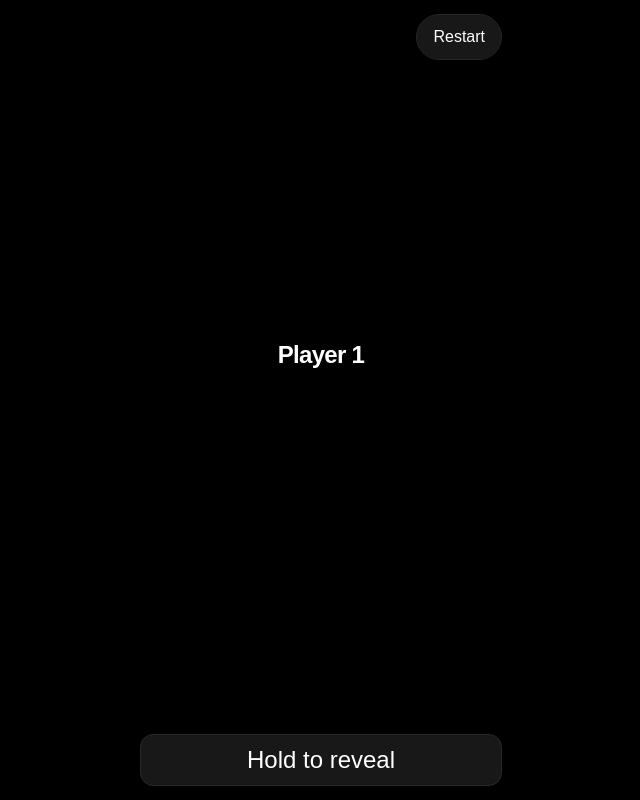
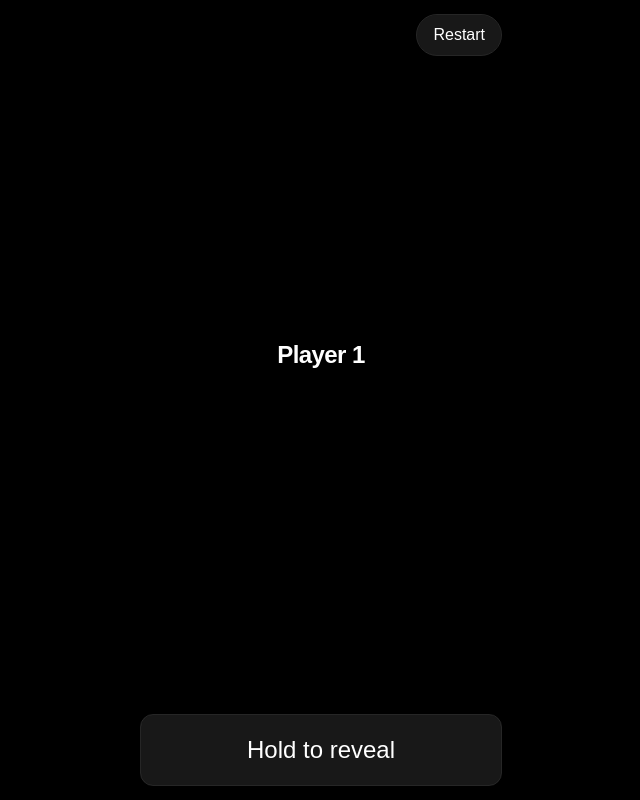
Before and after one commit to casicodes/imposter, a Next.js app: page / in a window 1280 px wide. Both pictures are taken after a click on the button "Start". Shown: the whole page, without its empty margins (319-959 px from the left). Built offline with nearby package versions, Linux system fonts and the light colour scheme; no server answers; a web font is replaced by a local one.

Commit message:
fix tracking

```diff
--- a/components/PlayerScreen.tsx
+++ b/components/PlayerScreen.tsx
@@ -168,8 +168,8 @@ export function PlayerScreen({
             aria-hidden={revealed}
           >
             <h1
-              className={`tracking-[-0.03em] text-white ${holdCountdown !== null
-                ? "text-[72px] font-bold leading-none tabular-nums tracking-tighter"
+              className={`tracking-tight text-white ${holdCountdown !== null
+                ? "text-[72px] font-bold leading-none tabular-nums tracking-tight"
                 : "text-[24px] font-semibold leading-10"
                 }`}
             >
@@ -261,7 +261,7 @@ export function PlayerScreen({
               >
                 😈
               </motion.span>
-              <h1 className="text-[24px] font-semibold leading-10 tracking-[-0.03em] text-white">
+              <h1 className="text-[24px] font-semibold leading-10 tracking-tight text-white">
                 You are the imposter
               </h1>
               <motion.p
@@ -298,7 +298,7 @@ export function PlayerScreen({
             style={{ transformOrigin: "center" }}
             aria-hidden={!revealed || isImposter}
           >
-            <h1 className="capitalize text-[48px] font-semibold leading-none tracking-[-0.03em] text-white">
+            <h1 className="capitalize text-[48px] font-semibold leading-none tracking-tight text-white">
               {word}
             </h1>
             <motion.p
@@ -343,7 +343,7 @@ export function PlayerScreen({
           <button
             type="button"
             onClick={onExitToSetup}
-            className={`flex shrink-0 items-center justify-center rounded-full bg-[#181818] px-4 py-2.5 font-medium text-white ${outlineSubtle}`}
+            className={`flex h-10 shrink-0 items-center justify-center rounded-full bg-[#181818] px-4 font-medium text-white ${outlineSubtle}`}
           >
             Restart
           </button>
@@ -355,7 +355,7 @@ export function PlayerScreen({
           {!revealed ? (
             <button
               type="button"
-              className={`reveal-hold-btn flex h-[50px] w-full items-center justify-center rounded-xl bg-[#181818] text-2xl font-medium leading-[22px] text-white ${outlineSubtle} ${pressingReveal ? "reveal-hold-btn--pressing" : ""}`}
+              className={`reveal-hold-btn flex h-[70px] w-full items-center justify-center rounded-xl bg-[#181818] text-2xl font-medium leading-[22px] text-white ${outlineSubtle} ${pressingReveal ? "reveal-hold-btn--pressing" : ""}`}
               aria-label="Hold to reveal your role"
               onPointerDown={(e) => {
                 e.currentTarget.setPointerCapture(e.pointerId);
@@ -391,7 +391,7 @@ export function PlayerScreen({
                 setRevealed(false);
                 onNextPlayer();
               }}
-              className={`flex h-[50px] w-full items-center justify-center rounded-xl bg-white text-2xl font-medium leading-[22px] text-black ${nextButtonArmed ? "" : "pointer-events-none"}`}
+              className={`flex h-[70px] w-full items-center justify-center rounded-xl bg-white text-2xl font-medium leading-[22px] text-black ${nextButtonArmed ? "" : "pointer-events-none"}`}
               aria-disabled={!nextButtonArmed}
               aria-label={
                 nextButtonArmed
--- a/components/SetupScreen.tsx
+++ b/components/SetupScreen.tsx
@@ -317,7 +317,7 @@ export function SetupScreen({
                 setStarting(false);
               }
             }}
-            className="flex h-[50px] w-full items-center justify-center rounded-xl bg-[#1F8E35] text-2xl leading-[22px] text-white [outline:1px_solid_#4BBB5B] [text-shadow:0_1px_0_#0003] disabled:cursor-wait"
+            className="flex h-[70px] w-full items-center justify-center rounded-xl bg-[#1F8E35] text-2xl leading-[22px] text-white [outline:1px_solid_#4BBB5B] [text-shadow:0_1px_0_#0003] disabled:cursor-wait"
           >
             {starting ? (
               <>
```
